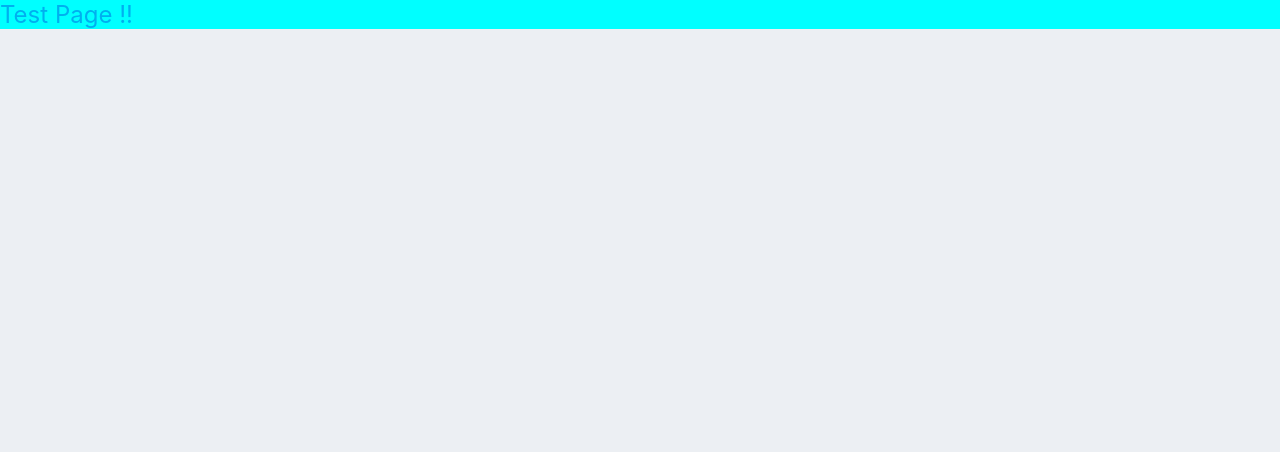
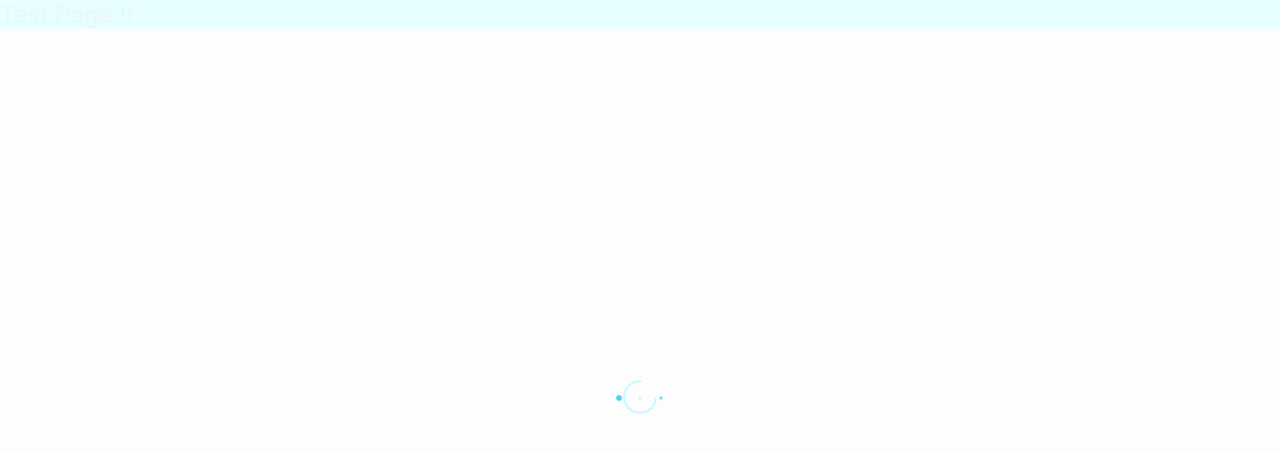
Before and after one commit to 42-0/community-client, a Next.js app: page /test in a window 1280 px wide. Shown: the top 452 px of the page. Built offline with nearby package versions, Linux system fonts and the light colour scheme.

Commit message:
feat : style loading

```diff
--- a/package.json
+++ b/package.json
@@ -11,7 +11,8 @@
     "@emotion/react": "^11.7.0",
     "next": "12.0.7",
     "react": "17.0.2",
-    "react-dom": "17.0.2"
+    "react-dom": "17.0.2",
+    "recoil": "^0.5.2"
   },
   "devDependencies": {
     "@emotion/babel-plugin": "^11.3.0",
--- /dev/null
+++ b/src/components/ui/loading/pulse/pulse-loader.tsx
@@ -0,0 +1,44 @@
+import { css, keyframes, SerializedStyles } from '@emotion/react';
+import { primaryColor } from '../../../../styles/color.style';
+
+ interface Props {
+   loading : boolean;
+   color? : string;
+   size? : number;
+   margin? : number;
+   speedMultiplier? : number;
+}
+
+const PulseLoader = ({
+  loading, color = primaryColor, size = 15, margin = 2, speedMultiplier = 1,
+} : Props) => {
+  const pulse = keyframes`
+    0% {transform: scale(1);opacity: 1}
+    45% {transform: scale(0.1);opacity: 0.7}
+    80% {transform: scale(1);opacity: 1}
+  `;
+
+  const style = (i: number): SerializedStyles => {
+    return css`
+      background-color: ${color};
+      width: ${`${size}px`};
+      height: ${`${size}px`};
+      margin: ${`${margin}px`};
+      border-radius: 100%;
+      display: inline-block;
+      animation: ${pulse} ${0.75 / speedMultiplier}s ${(i * 0.12) / speedMultiplier}s infinite
+        cubic-bezier(0.2, 0.68, 0.18, 1.08);
+      animation-fill-mode: both;
+    `;
+  };
+
+  return loading ? (
+    <span>
+      <span css={style(1)} />
+      <span css={style(2)} />
+      <span css={style(3)} />
+    </span>
+  ) : null;
+};
+
+export default PulseLoader;
--- /dev/null
+++ b/src/components/ui/loading/spinner/spinner-loader.tsx
@@ -0,0 +1,39 @@
+import { css, keyframes, SerializedStyles } from '@emotion/react';
+import { primaryColor } from '../../../../styles/color.style';
+
+interface Props {
+  loading : boolean;
+  color? : string;
+  size? : number;
+  speedMultiplier? : number;
+}
+
+const SpinnerLoader = ({
+  loading, color = primaryColor, size = 35, speedMultiplier = 1,
+} : Props) => {
+  const clip = keyframes`
+    0% {transform: rotate(0deg) scale(1)}
+    50% {transform: rotate(180deg) scale(0.8)}
+    100% {transform: rotate(360deg) scale(1)}
+  `;
+
+  const style = (): SerializedStyles => {
+    return css`
+      background: transparent !important;
+      width: ${`${size}px`};
+      height: ${`${size}px`};
+      border-radius: 100%;
+      border: 2px solid;
+      border-color: ${color};
+      border-bottom-color: transparent;
+      display: inline-block;
+      animation: ${clip} ${0.75 / speedMultiplier}s 0s infinite linear;
+      animation-fill-mode: both;
+      z-index: 1 !important;
+    `;
+  };
+
+  return loading ? <span css={style} /> : null;
+};
+
+export default SpinnerLoader;
--- a/src/pages/post/index.tsx
+++ b/src/pages/post/index.tsx
@@ -1,6 +1,9 @@
 import { NextPage } from 'next';
 import { css } from '@emotion/react';
 import Layout from '../../components/layout/index';
+import PulseLoader from '../../components/ui/loading/pulse/pulse-loader';
+import { loadingStyle, loadingWrapper } from '../../styles/emotion/loading.style';
+import SpinnerLoader from '../../components/ui/loading/spinner/spinner-loader';
 
 const Post: NextPage = () => {
   // http://52.78.54.195:3000/contents
--- a/src/pages/test/index.tsx
+++ b/src/pages/test/index.tsx
@@ -1,5 +1,8 @@
 import { NextPage } from 'next';
 import { css, jsx } from '@emotion/react';
+import { loadingStyle, loadingWrapper } from '../../styles/emotion/loading.style';
+import SpinnerLoader from '../../components/ui/loading/spinner/spinner-loader';
+import PulseLoader from '../../components/ui/loading/pulse/pulse-loader';
 
 const Test: NextPage = () => {
   const blue = css`
@@ -13,6 +16,18 @@ const Test: NextPage = () => {
   return (
     <div css={[blue, fontLarge, css` background-color: aqua;`]}>
       Test Page !!
+
+      <div css={loadingWrapper}>
+        <div css={loadingStyle}>
+          <SpinnerLoader loading color="#24ebff" />
+        </div>
+      </div>
+      <div css={loadingWrapper}>
+        <div css={loadingStyle}>
+          <PulseLoader color="#1ac7ff" loading size={15} margin={3} speedMultiplier={1} />
+        </div>
+      </div>
+
     </div>
   );
 };
--- /dev/null
+++ b/src/styles/color.style.ts
@@ -0,0 +1,11 @@
+/**
+ *  프러시안 블루
+ *  https://encycolorpedia.kr/003458
+ * * */
+export const primaryColor = '#003458';
+
+/**
+ *  코발트 블루
+ *  https://encycolorpedia.kr/00498c
+ * * */
+export const secondaryColor = '#00498c';
--- /dev/null
+++ b/src/styles/emotion/loading.style.ts
@@ -0,0 +1,20 @@
+import { css } from '@emotion/react';
+
+export const loadingWrapper = css`
+  background-color: rgba(255, 255, 255, 0.7);
+  position: fixed;
+  width: 100%;
+  height: 100%;
+  top: 0;
+  left: 0;
+`;
+
+export const loadingStyle = css`
+  position: fixed;
+  top: 50%;
+  left: 50%;
+  transform: translate(-50%, -50%);
+  transform: -webkit-translate(-50%, -50%);
+  transform: -moz-translate(-50%, -50%);
+  transform: -ms-translate(-50%, -50%);
+`;
```
Also changed, not shown: .eslintrc.json, 1 other file (tests, documents, lock files or other folders).
